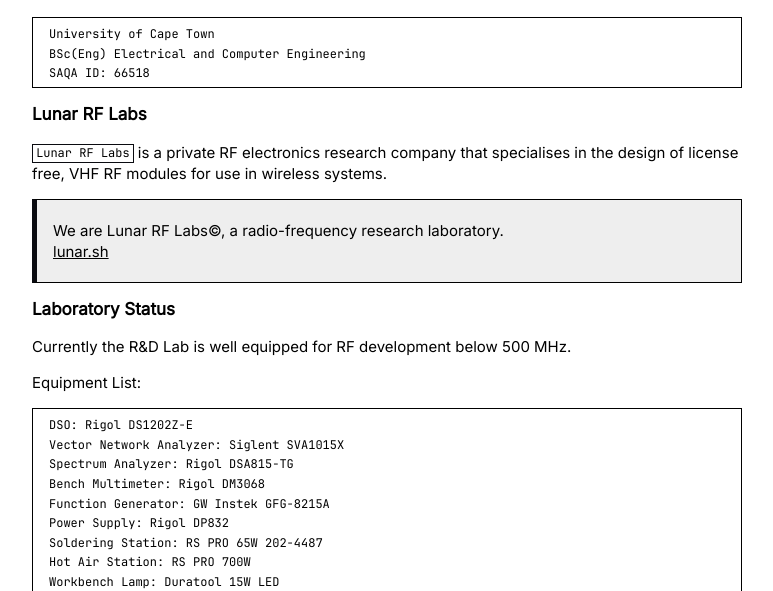
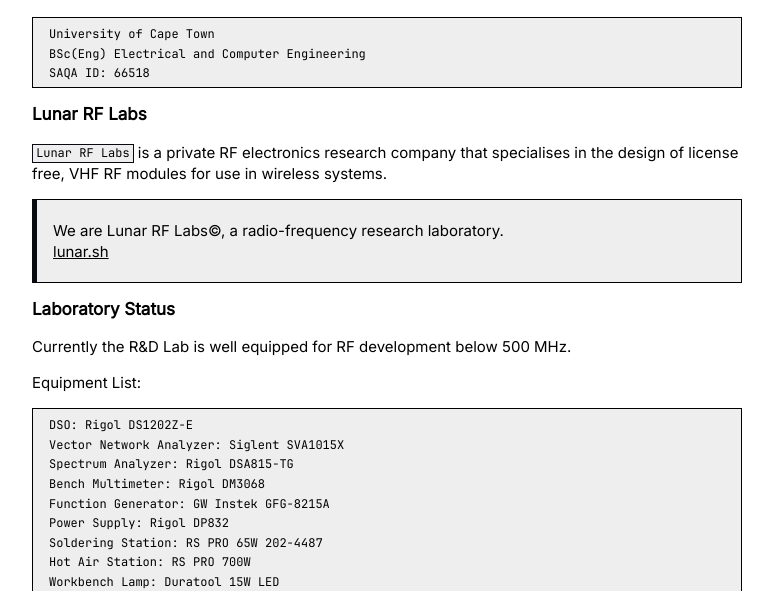
Before and after one commit to microstub/microstub.github.io, a Jekyll site: the page built from about.md, in a window 1280 px wide and 1400 px high, scrolled down 651 px. Shown: the part 300-891 px from the top of the window, without its empty margins (253-1026 px from the left). Built offline with Jekyll 4.4.1, drawn with Linux system fonts in a browser that asks for light colours; comment, search, counter and statistics services are not loaded; grey boxes are pictures that could not be loaded.

Commit message:
Update _highlights.scss

```diff
--- a/_sass/_highlights.scss
+++ b/_sass/_highlights.scss
@@ -22,6 +22,7 @@
  overflow: auto;
  border: 1px solid;
  line-height: 1.3;
+ background: #eee;
 }
 
 code {
@@ -34,4 +35,5 @@
   padding: 0.4px 3px;
   border: 1px solid $dark;
   padding-bottom: 0;
+  background: #eee;
 }
```
